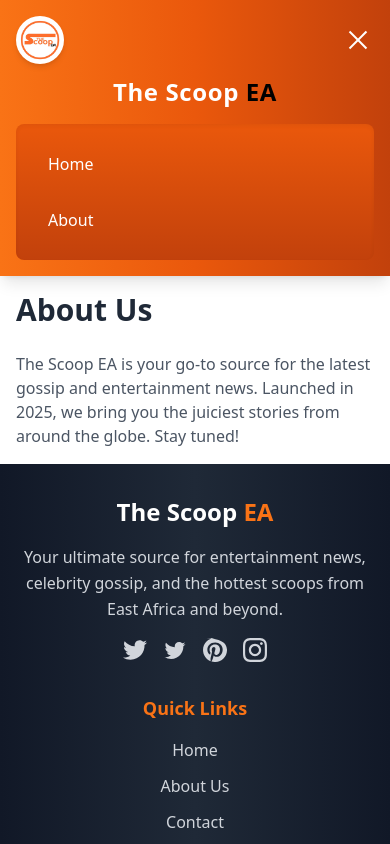
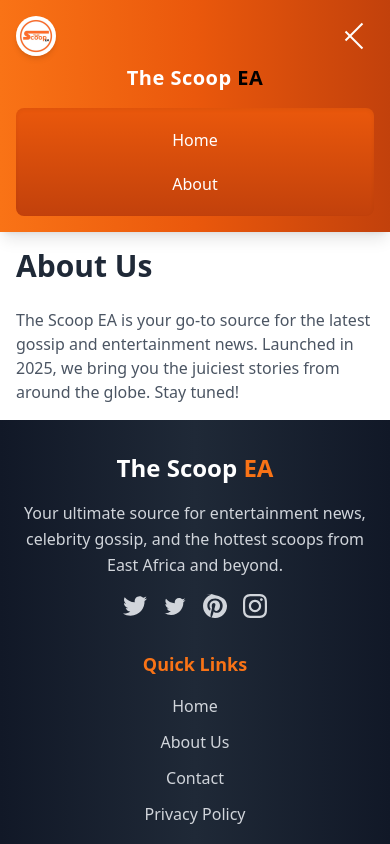
Before and after one commit to DKTJONATHAN/The-Scoop-EA, a React (Create React App) app: page /about in a window 390 px wide. Both pictures are taken after a click on the button "Toggle mobile menu". Shown: the top 844 px of the page. Built offline with nearby package versions, Linux system fonts and the light colour scheme.

Commit message:
Update Header.js

```diff
--- a/src/components/Header.js
+++ b/src/components/Header.js
@@ -11,15 +11,19 @@ const Header = () => {
 
   return (
     <header className="bg-gradient-to-r from-orange-500 via-orange-600 to-orange-700 text-white shadow-lg relative">
-      <div className="container mx-auto px-4 py-4">
+      <div className="container mx-auto px-4 sm:px-6 py-4">
         <div className="flex justify-between items-center">
           {/* Logo */}
           <Link to="/" className="flex items-center">
-            <img src={logo} alt="The Scoop EA Logo" className="h-12 w-12 rounded-full object-cover shadow-md" />
+            <img
+              src={logo}
+              alt="The Scoop EA Logo"
+              className="h-10 w-10 sm:h-12 sm:w-12 rounded-full object-cover shadow-md"
+            />
           </Link>
 
-          {/* Center Title */}
-          <div className="absolute left-1/2 transform -translate-x-1/2 hidden md:block">
+          {/* Center Title (Desktop) */}
+          <div className="absolute left-1/2 transform -translate-x-1/2 hidden md:flex items-center">
             <h1 className="text-3xl font-bold tracking-wide">
               <span className="text-white">The Scoop </span>
               <span className="text-black">EA</span>
@@ -51,12 +55,12 @@ const Header = () => {
           {/* Hamburger Menu Button for Mobile */}
           <button
             onClick={toggleMobileMenu}
-            className="md:hidden flex flex-col justify-center items-center w-8 h-8 space-y-1.5 focus:outline-none"
+            className="md:hidden flex flex-col justify-center items-center w-10 h-10 space-y-1 focus:outline-none"
             aria-label="Toggle mobile menu"
           >
             <span
               className={`block h-0.5 w-6 bg-white transform transition-all duration-300 ${
-                isMobileMenuOpen ? 'rotate-45 translate-y-2' : ''
+                isMobileMenuOpen ? 'rotate-45 translate-y-2.5' : ''
               }`}
             />
             <span
@@ -66,15 +70,15 @@ const Header = () => {
             />
             <span
               className={`block h-0.5 w-6 bg-white transform transition-all duration-300 ${
-                isMobileMenuOpen ? '-rotate-45 -translate-y-2' : ''
+                isMobileMenuOpen ? '-rotate-45 -translate-y-2.5' : ''
               }`}
             />
           </button>
         </div>
 
         {/* Mobile Title (shown when menu is closed) */}
-        <div className="md:hidden mt-3 text-center">
-          <h1 className="text-2xl font-bold tracking-wide">
+        <div className="md:hidden text-center py-2">
+          <h1 className="text-xl sm:text-2xl font-bold tracking-wide">
             <span className="text-white">The Scoop </span>
             <span className="text-black">EA</span>
           </h1>
@@ -83,15 +87,15 @@ const Header = () => {
         {/* Mobile Navigation Menu */}
         <div
           className={`md:hidden overflow-hidden transition-all duration-300 ease-in-out ${
-            isMobileMenuOpen ? 'max-h-96 opacity-100 mt-4' : 'max-h-0 opacity-0'
+            isMobileMenuOpen ? 'max-h-96 opacity-100 mt-2' : 'max-h-0 opacity-0'
           }`}
         >
           <nav className="bg-gradient-to-b from-orange-600 to-orange-700 rounded-lg shadow-inner">
-            <ul className="flex flex-col space-y-2 p-4">
+            <ul className="flex flex-col space-y-1 p-3">
               <li>
                 <Link
                   to="/"
-                  className="block text-white hover:text-orange-200 hover:bg-orange-500 px-4 py-3 rounded-md transition-all duration-200 font-medium"
+                  className="block text-white hover:text-orange-200 hover:bg-orange-500 px-3 py-2 rounded-md transition-all duration-200 font-medium text-center"
                   onClick={() => setIsMobileMenuOpen(false)}
                 >
                   Home
@@ -100,7 +104,7 @@ const Header = () => {
               <li>
                 <Link
                   to="/about"
-                  className="block text-white hover:text-orange-200 hover:bg-orange-500 px-4 py-3 rounded-md transition-all duration-200 font-medium"
+                  className="block text-white hover:text-orange-200 hover:bg-orange-500 px-3 py-2 rounded-md transition-all duration-200 font-medium text-center"
                   onClick={() => setIsMobileMenuOpen(false)}
                 >
                   About
```
